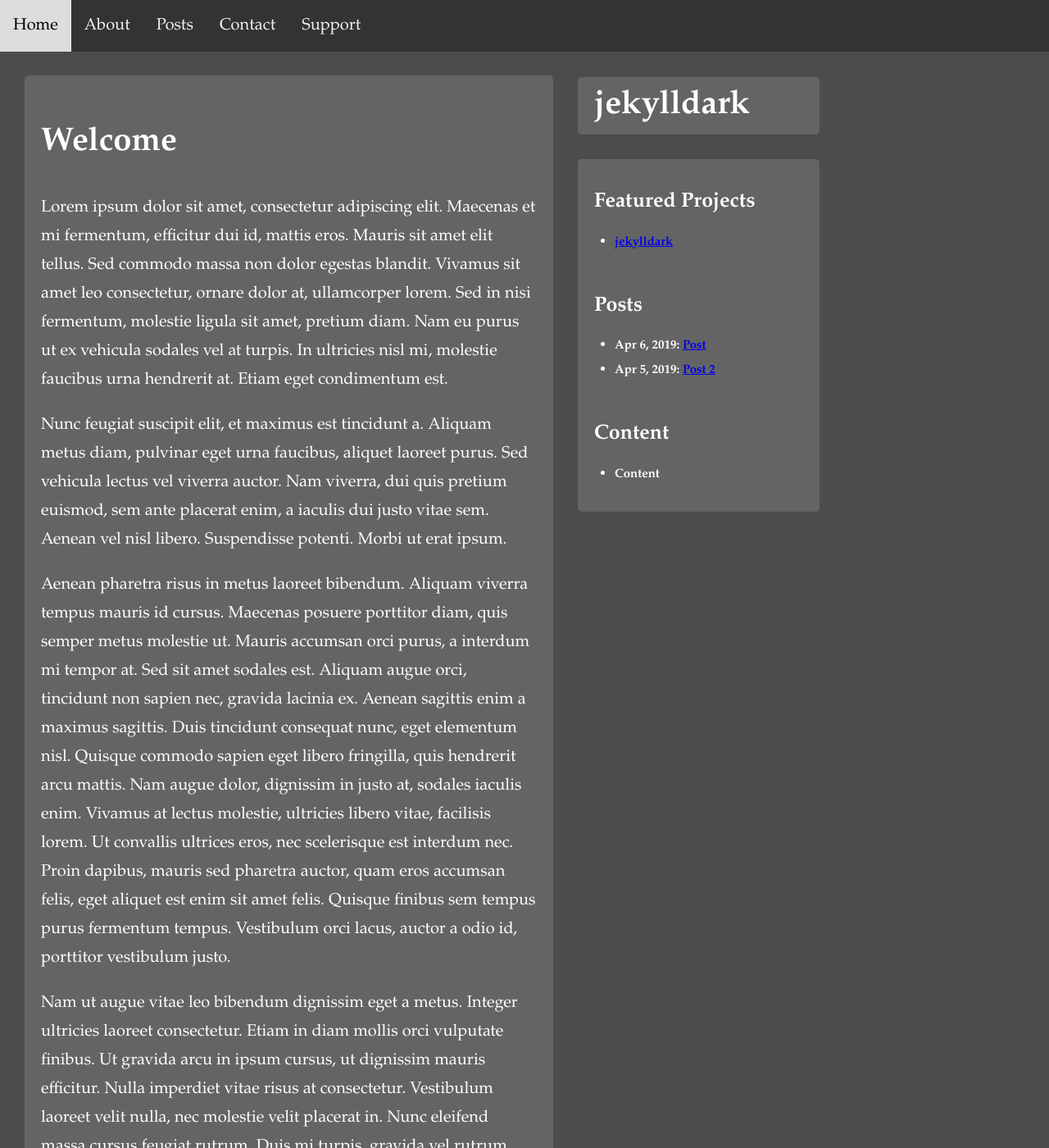
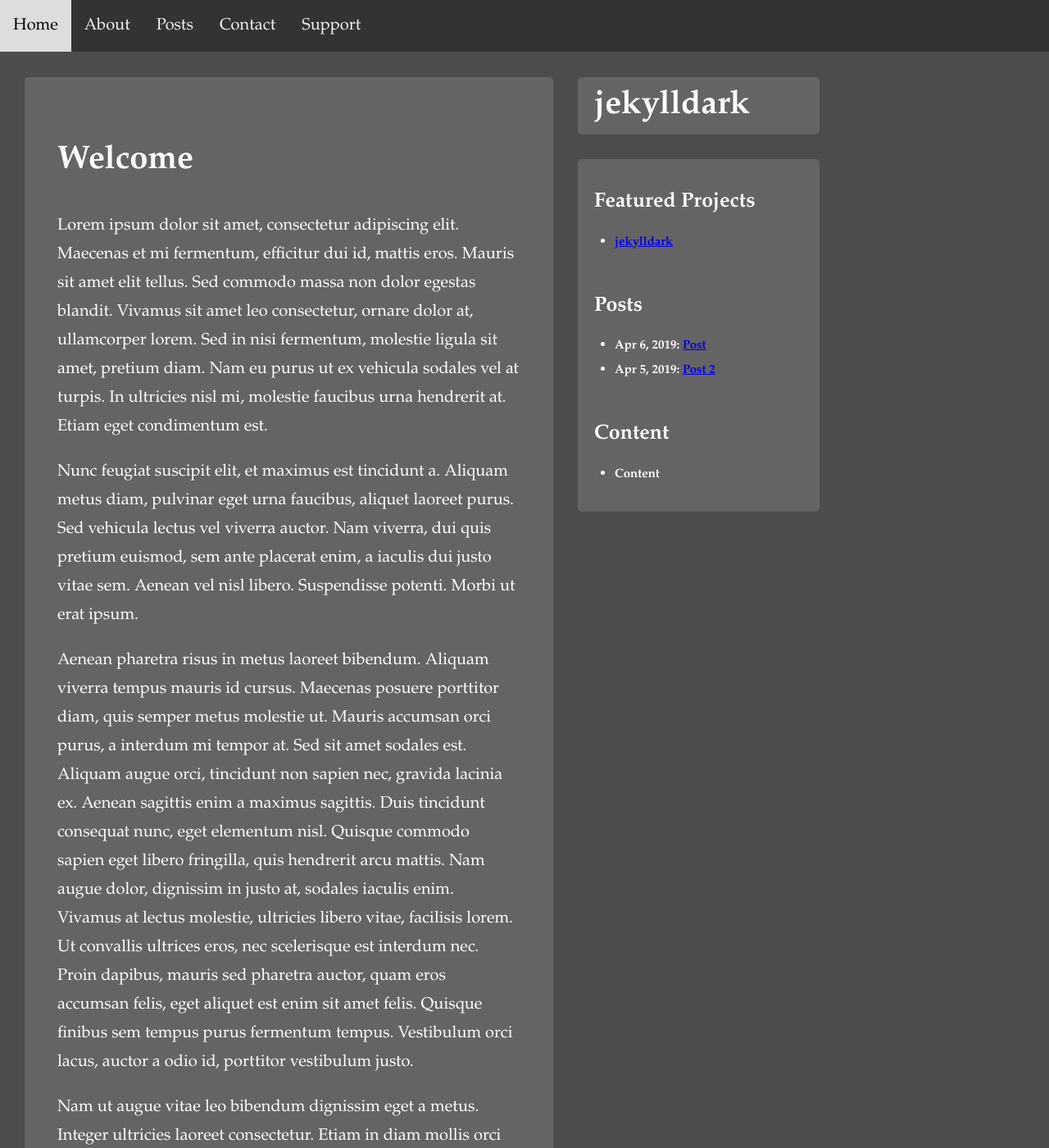
Before and after one commit to sutterj/jekylldark, a Jekyll site: the page built from index.html, in a window 1280 px wide and 1400 px high. Shown: the whole window at 82% size. Built offline with Jekyll 4.4.1, drawn with Linux system fonts in a browser that asks for light colours; nearby versions of some CDN libraries.

Commit message:
Update jekylldark.scss

```diff
--- a/_sass/jekylldark.scss
+++ b/_sass/jekylldark.scss
@@ -23,8 +23,8 @@ $base-text-color: #FFFF !default;
 .site-content {
   background-color: #FFF2;
   border-radius: 5px;
-  margin: 82px 0 82px 30px;
-  padding: 20px;
+  margin: 84px 0 84px 30px;
+  padding: 40px;
 }
 
 @import
```
